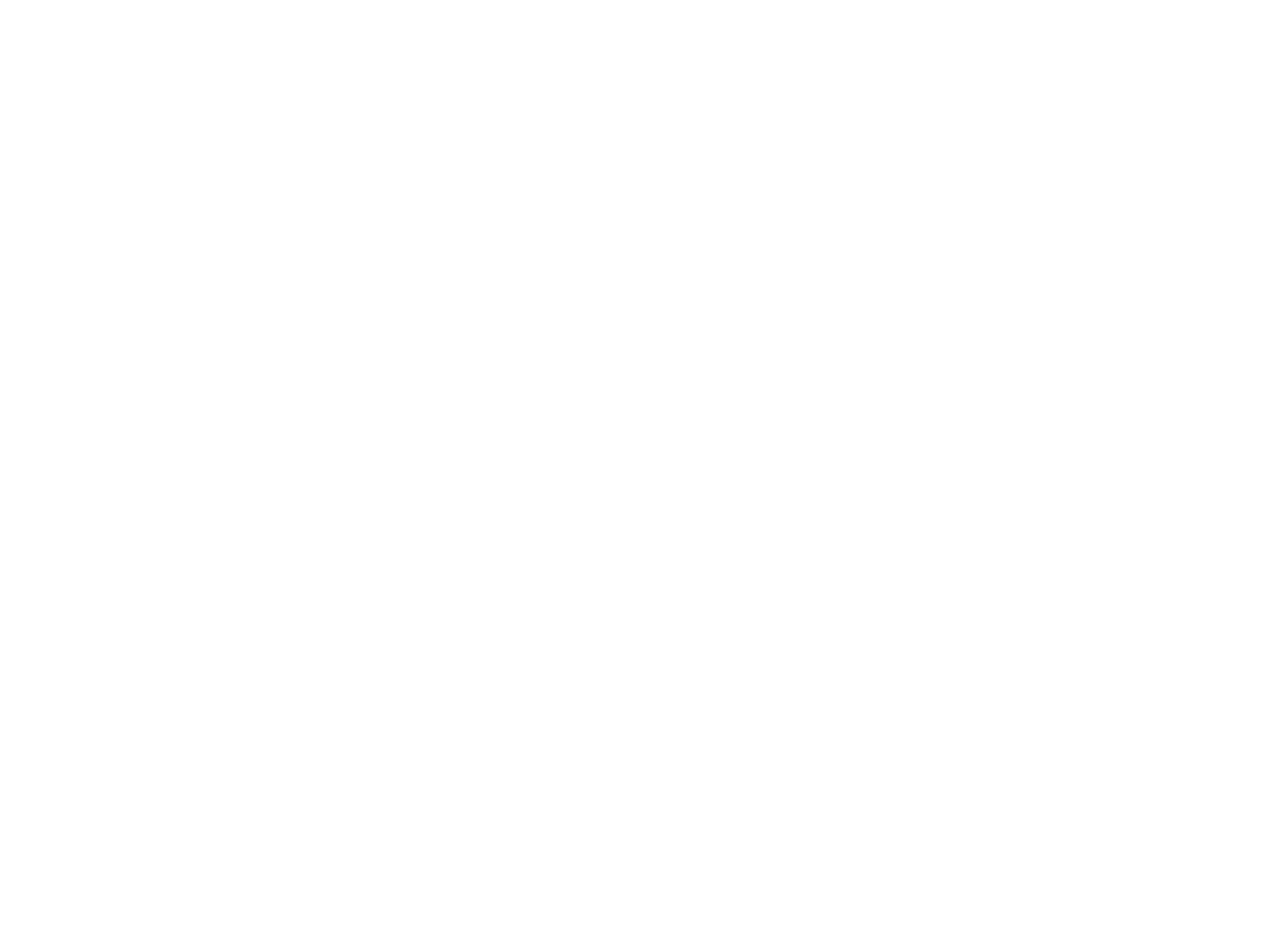
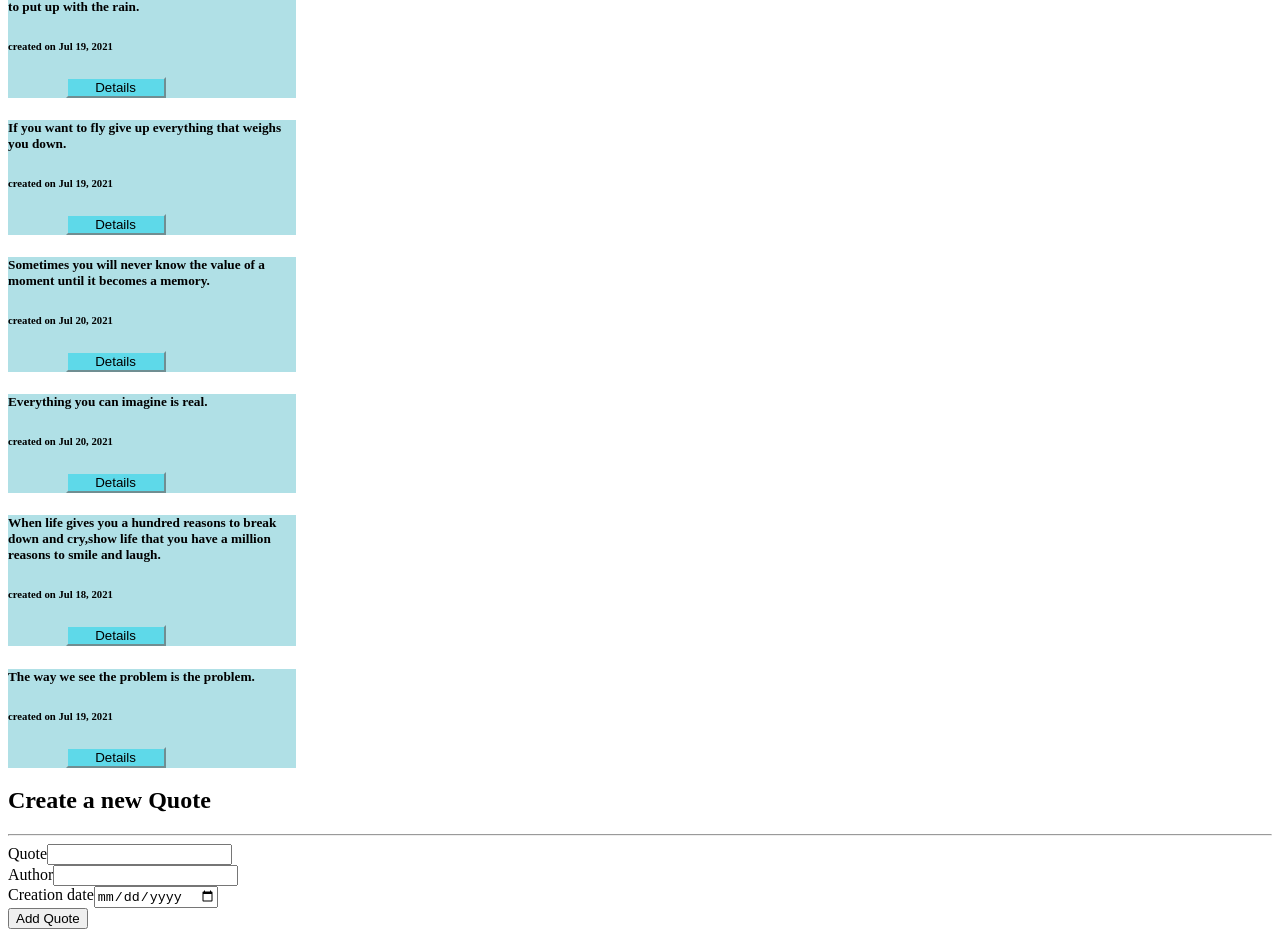
Before and after one commit to Kiruisang/Quotes, an Angular app: page / in a window 1280 px wide. Shown: the part 121-1058 px from the top of the page. Before the commit the page ends 800 px from the top, so only its background shows below. Built offline with nearby package versions, Linux system fonts and the light colour scheme.

Commit message:
final commit of the project

```diff
--- a/package.json
+++ b/package.json
@@ -28,12 +28,13 @@
     "@angular/compiler-cli": "~12.1.0",
     "@types/jasmine": "~3.6.0",
     "@types/node": "^12.11.1",
+    "angular-cli-ghpages": "^1.0.0-rc.2",
     "jasmine-core": "~3.7.0",
     "karma": "~6.3.0",
     "karma-chrome-launcher": "~3.1.0",
     "karma-coverage": "~2.0.3",
     "karma-jasmine": "~4.0.0",
-    "karma-jasmine-html-reporter": "^1.5.0",
+    "karma-jasmine-html-reporter": "~1.5.0",
     "typescript": "~4.3.2"
   }
 }
--- a/src/app/app.component.ts
+++ b/src/app/app.component.ts
@@ -1,3 +1,4 @@
+import { Quote } from './quote'
 import { Component } from '@angular/core';
 
 @Component({
@@ -6,5 +7,8 @@
   styleUrls: ['./app.component.css']
 })
 export class AppComponent {
-  title = 'Quotewin';
+
+
+
+
 }
--- a/src/app/date-count.pipe.ts
+++ b/src/app/date-count.pipe.ts
@@ -5,8 +5,19 @@
 })
 export class DateCountPipe implements PipeTransform {
 
-  transform(value: unknown, ...args: unknown[]): unknown {
-    return null;
+  transform(value: any): string{
+    let dateCount: string= '';
+    let today: any= new Date();
+    var difference = Math.abs(value - today) / 1000;
+    var days = Math.floor(difference/86400);
+    if (days > 0){
+      dateCount += Math.floor(days) + "days";
+
+    }
+
+
+    return dateCount;
   }
 
+
 }
--- a/src/app/highlight.directive.ts
+++ b/src/app/highlight.directive.ts
@@ -1,10 +1,11 @@
-import { Directive } from '@angular/core';
+import { Directive, ElementRef } from '@angular/core';
 
 @Directive({
   selector: '[appHighlight]'
 })
 export class HighlightDirective {
 
-  constructor() { }
-
+  constructor(private elem: ElementRef) {
+    this.elem.nativeElement.style.backgroundColor = '';
+  }
 }
--- a/src/app/quote-detail/quote-detail.component.css
+++ b/src/app/quote-detail/quote-detail.component.css
@@ -0,0 +1,3 @@
+#dvote, #upvote{
+    position: relative;
+ }
--- a/src/app/quote-detail/quote-detail.component.html
+++ b/src/app/quote-detail/quote-detail.component.html
@@ -1 +1,7 @@
-<p>quote-detail works!</p>
+<p>{{quote.description}}</p>
+<p>This quote was created  {{quote.createDate | dateCount}} ago</p>
+<button (click)= 'upVote(true)' class="btn btn-info" id="upvote">upvote</button>
+<p> {{quote.upVote}} </p>
+<button (click)= 'downVote(true)' class="btn btn-secondary" id="dvote">downvote</button>
+<p> {{quote.downVote}} </p>
+<button (click)= 'quoteDelete(true)' class="btn btn-danger" >Delete quote</button>
--- a/src/app/quote-detail/quote-detail.component.ts
+++ b/src/app/quote-detail/quote-detail.component.ts
@@ -1,5 +1,6 @@
-import { Component, OnInit } from '@angular/core';
+import { Component, Input, OnInit, Output, EventEmitter } from '@angular/core';
 
+import { Quote } from '../quote';
 @Component({
   selector: 'app-quote-detail',
   templateUrl: './quote-detail.component.html',
@@ -7,6 +8,21 @@
 })
 export class QuoteDetailComponent implements OnInit {
 
+  @Input() quote!:Quote;
+  @Output() isCreate = new EventEmitter<boolean>();
+
+  quoteDelete(create:boolean){
+    this.isCreate.emit(create);
+  }
+  @Output() isUpVote = new EventEmitter<boolean>();
+  @Output() isDownVote = new EventEmitter<boolean>();
+
+  upVote(like:boolean){
+    this.isUpVote.emit(like);
+  }
+  downVote(dislike:boolean){
+    this.isDownVote.emit(dislike);
+  }
   constructor() { }
 
   ngOnInit(): void {
--- a/src/app/quote-form/quote-form.component.html
+++ b/src/app/quote-form/quote-form.component.html
@@ -1 +1,33 @@
-<p>quote-form works!</p>
+<div class="container-fluid">
+    <h2 class="text-center">Create a new Quote</h2>
+    <hr>
+    <form  (ngSubmit)='submitQuote()' #quoteForm='ngForm'>
+        <div class="form-group">
+
+            <label for="name">Quote</label>
+            <input type="text"  required class="form-control" id="name" [(ngModel)]='newQuote.name' name='name' #name='ngModel' required >
+            <div [hidden]="name.valid || name.pristine" class="alert alert-danger">
+                <p>Name is required</p>
+            </div>
+        </div>
+
+        <div class="form-group">
+
+            <label for="name">Author</label>
+            <input type="text" required class="form-control" id="name" [(ngModel)]="newQuote.description" name="name" #name='ngModel'required>
+            <div [hidden]='name.valid || name.pristine' class="alert alert-danger">
+                <p>Quote is required</p>
+            </div>
+        </div>
+
+        <div class="form-group">
+
+            <label for="complete">Creation date</label>
+            <input type='date' id="complete" [(ngModel)]="newQuote.createDate" name="completeDate" #createDate="ngModel" required>
+            <div [hidden]="createDate.valid || createDate.pristine" class="alert alert-danger">
+                <p>Date is required</p>
+            </div>
+        </div>
+        <button type="submit" class="btn btn-success">Add Quote</button>
+    </form>
+  </div>
--- a/src/app/quote-form/quote-form.component.ts
+++ b/src/app/quote-form/quote-form.component.ts
@@ -1,5 +1,6 @@
-import { Component, OnInit } from '@angular/core';
-
+import { Component, OnInit, Output, EventEmitter } from '@angular/core';
+import { FormGroup } from '@angular/forms';
+import { Quote } from '../quote';
 @Component({
   selector: 'app-quote-form',
   templateUrl: './quote-form.component.html',
@@ -7,9 +8,17 @@
 })
 export class QuoteFormComponent implements OnInit {
 
+  newQuote = new Quote(0,"","",new Date(),0,0 ,true); //provide arguments for string array in blueprint
+  @Output() addQuote = new EventEmitter<Quote>();
+
+  submitQuote(){
+    this.addQuote.emit(this.newQuote);
+  }
+
   constructor() { }
 
   ngOnInit(): void {
+
   }
 
 }
--- a/src/app/quote/quote.component.css
+++ b/src/app/quote/quote.component.css
@@ -0,0 +1,14 @@
+#qcard{
+    background-color: powderblue;
+    border-color: rgb(78, 250, 250);
+ }
+ .details{
+     background-color: rgb(94, 217, 233);
+     width: 100px;
+     text-align: center;
+     margin-left: 20%;
+     border-color: powderblue;
+ }
+ .xyz{
+     background-color: rgb(7, 218, 218);
+ }
--- a/src/app/quote/quote.component.html
+++ b/src/app/quote/quote.component.html
@@ -1 +1,27 @@
-<p>quote works!</p>
+<div class="container">
+    <h1>Quotes</h1>
+    <hr />
+    <div class="row">
+      <div class="col-md-6">
+        <div *ngFor="let quote of quotes; let i = index" >
+          <div class="card boarder-success mb-3" style="width: 18rem;height: max-content;" id="qcard" >
+            <h5 class="card-title" appHighlight [ngClass]= "{'xyz':quote.isInspirational}"> {{quote.name}}  </h5>
+            <h6 class="card-subtitle text-muted">created on {{quote.createDate | date}}</h6>
+            <button (click)="toggleDetails(i)" class="details">
+              Details
+            </button>
+            <app-quote-detail
+              *ngIf="quote.showDescription"
+              [quote]="quote"
+              (isCreate)="deleteQuote($event, i)"
+              (isUpVote)="upVote($event, i)"
+              (isDownVote)="downVote($event, i)">
+            </app-quote-detail>
+          </div>
+        </div>
+      </div>
+      <div class="col-md-6">
+          <app-quote-form (addQuote)='addNewQuote($event)'></app-quote-form>
+      </div>
+    </div>
+  </div>
```
Also changed, not shown: src/styles.css (line endings or trailing spaces), 1 other file (tests, documents, lock files or other folders).
